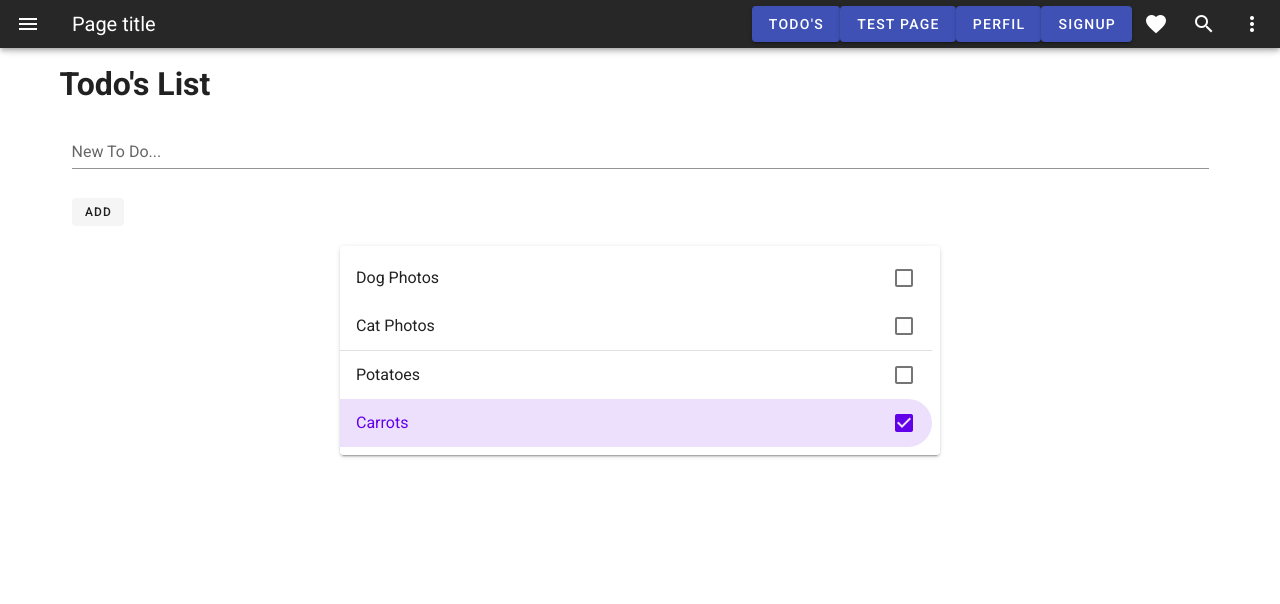
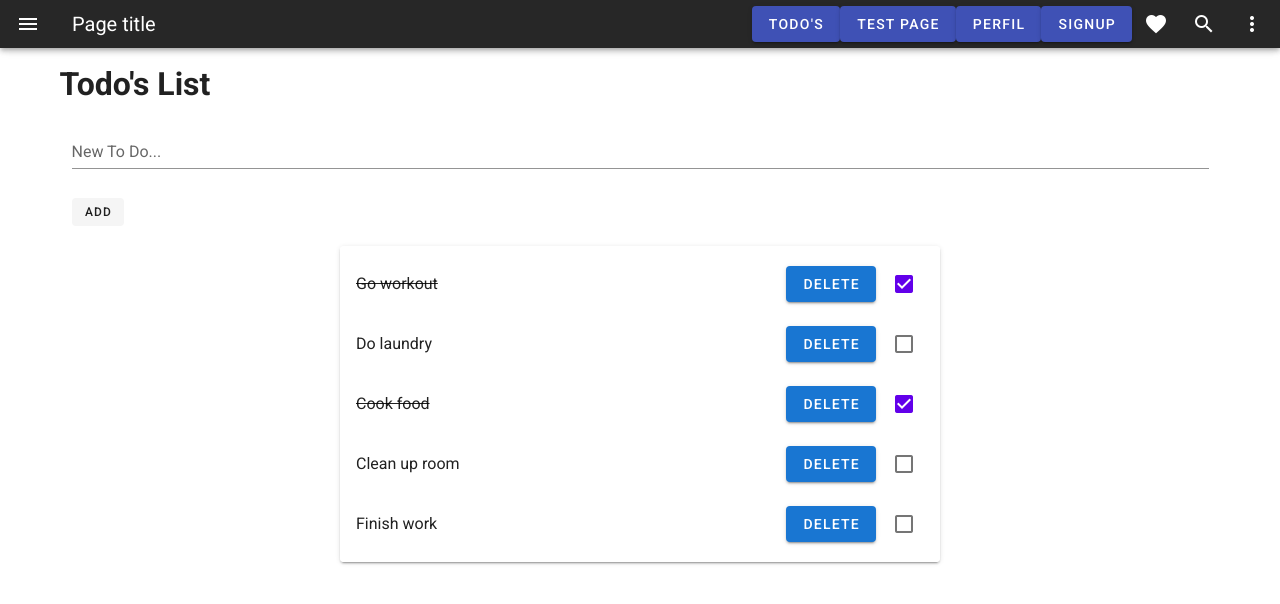
Before and after one commit to gustavopo/gus-vue-app, a Vue app: page /todo in a window 1280 px wide. Shown: the top 604 px of the page. Built offline with nearby package versions, Linux system fonts and the light colour scheme.

Commit message:
Create Todo Component. Init dummy Data. ListTodos, Add new Todo, Delete Todo and Toggle Todo

```diff
--- a/src/App.vue
+++ b/src/App.vue
@@ -13,20 +13,15 @@
 
 <script>
 import Header from './components/header/Header'
-//import HomeComponent from './components/homeComponent/Home'
-//import UserDetails from './components/homeComponent/userDetails'
 
 export default {
   name: 'App',
 
   components: {
     Header
-    //HomeComponent,
-    //UserDetails
   },
-
-  data: () => ({
-    //
-  })
+  created() {
+    this.$store.dispatch('initTodos')
+  }
 }
 </script>
--- a/src/components/todo/Todo.vue
+++ b/src/components/todo/Todo.vue
@@ -19,7 +19,7 @@
         <v-card class="mx-auto" max-width="600">
           <v-list shaped>
             <v-list-item-group v-model="model" multiple>
-              <template v-for="(item, i) in items">
+              <template v-for="(item, i) in todos">
                 <v-divider v-if="!item" :key="`divider-${i}`"></v-divider>
 
                 <v-list-item
@@ -28,17 +28,23 @@
                   :value="item"
                   active-class="deep-purple--text text--accent-4"
                 >
-                  <template v-slot:default="{ active, toggle }">
+                  <template>
                     <v-list-item-content>
-                      <v-list-item-title v-text="item"></v-list-item-title>
+                      <v-list-item-title
+                        v-text="item.title"
+                        v-bind:class="{ 'done-item': item.completed}"
+                      ></v-list-item-title>
                     </v-list-item-content>
 
                     <v-list-item-action>
+                      <v-btn color="primary" @click="deleteTodo(item)">Delete</v-btn>
+                    </v-list-item-action>
+
+                    <v-list-item-action>
                       <v-checkbox
-                        :input-value="active"
-                        :true-value="item"
+                        :input-value="item.completed"
                         color="deep-purple accent-4"
-                        @click="toggle"
+                        @click.prevent="toggleItem(item)"
                       ></v-checkbox>
                     </v-list-item-action>
                   </template>
@@ -62,10 +68,35 @@ export default {
   },
   methods: {
     addTodo() {
-      if (this.newTodo != '') {
-        this.items.push(this.newTodo)
+      const todo = {
+        id: '',
+        title: this.newTodo,
+        completed: false
       }
+      if (!todo.title == '') {
+        console.log(todo)
+        this.$store.dispatch('addTodo', todo)
+      } else {
+        alert('Please write your new ToDo!')
+      }
+    },
+    deleteTodo(todo) {
+      //console.log(this.todo)
+      this.$store.dispatch('deleteTodo', todo)
+    },
+    toggleItem(todo) {
+      this.$store.dispatch('completeTodo', todo)
+    }
+  },
+  computed: {
+    todos() {
+      return this.$store.getters.todos
     }
   }
 }
 </script>
+<style scoped>
+.done-item {
+  text-decoration: line-through;
+}
+</style>
--- /dev/null
+++ b/src/data/static_todos.js
@@ -0,0 +1,27 @@
+export default [
+  {
+    id: 1,
+    title: 'Go workout',
+    completed: true
+  },
+  {
+    id: 2,
+    title: 'Do laundry',
+    completed: false
+  },
+  {
+    id: 3,
+    title: 'Cook food',
+    completed: true
+  },
+  {
+    id: 4,
+    title: 'Clean up room',
+    completed: false
+  },
+  {
+    id: 5,
+    title: 'Finish work',
+    completed: false
+  }
+]
--- a/src/store/index.js
+++ b/src/store/index.js
@@ -1,5 +1,7 @@
 import Vue from 'vue'
 import Vuex from 'vuex'
+
+import todos from './modules/todos'
 
 Vue.use(Vuex)
 
@@ -7,5 +9,5 @@ export default new Vuex.Store({
   state: {},
   mutations: {},
   actions: {},
-  modules: {}
+  modules: { todos }
 })
--- /dev/null
+++ b/src/store/modules/todos.js
@@ -0,0 +1,59 @@
+import todos from '../../data/static_todos.js'
+
+const state = {
+  todos: []
+}
+
+const mutations = {
+  SET_TODOS(state, todos) {
+    state.todos = todos
+  },
+
+  ADD_TODO(state, newTodo) {
+    newTodo.id = state.todos.length + 1
+    state.todos.push(newTodo)
+  },
+  DELETE_TODO(state, todo) {
+    var todos = state.todos
+    todos.splice(todos.indexOf(todo), 1)
+  },
+  COMPLETE_TODO(state, todo) {
+    //Find specific todo
+    const realTodo = state.todos.find(element => element.id == todo.id)
+    if (realTodo != undefined) {
+      realTodo.completed = !realTodo.completed
+    } else {
+      alert('Cannot find Todo!')
+    }
+  }
+}
+
+const actions = {
+  initTodos: ({ commit }) => {
+    commit('SET_TODOS', todos)
+  },
+
+  addTodo: ({ commit }, newTodo) => {
+    commit('ADD_TODO', newTodo)
+  },
+
+  deleteTodo: ({ commit }, todo) => {
+    commit('DELETE_TODO', todo)
+  },
+  completeTodo({ commit }, todo) {
+    commit('COMPLETE_TODO', todo)
+  }
+}
+
+const getters = {
+  todos: state => {
+    return state.todos
+  }
+}
+
+export default {
+  state,
+  mutations,
+  actions,
+  getters
+}
```
Also changed, not shown: src/main.js (+7 -7 lines).
